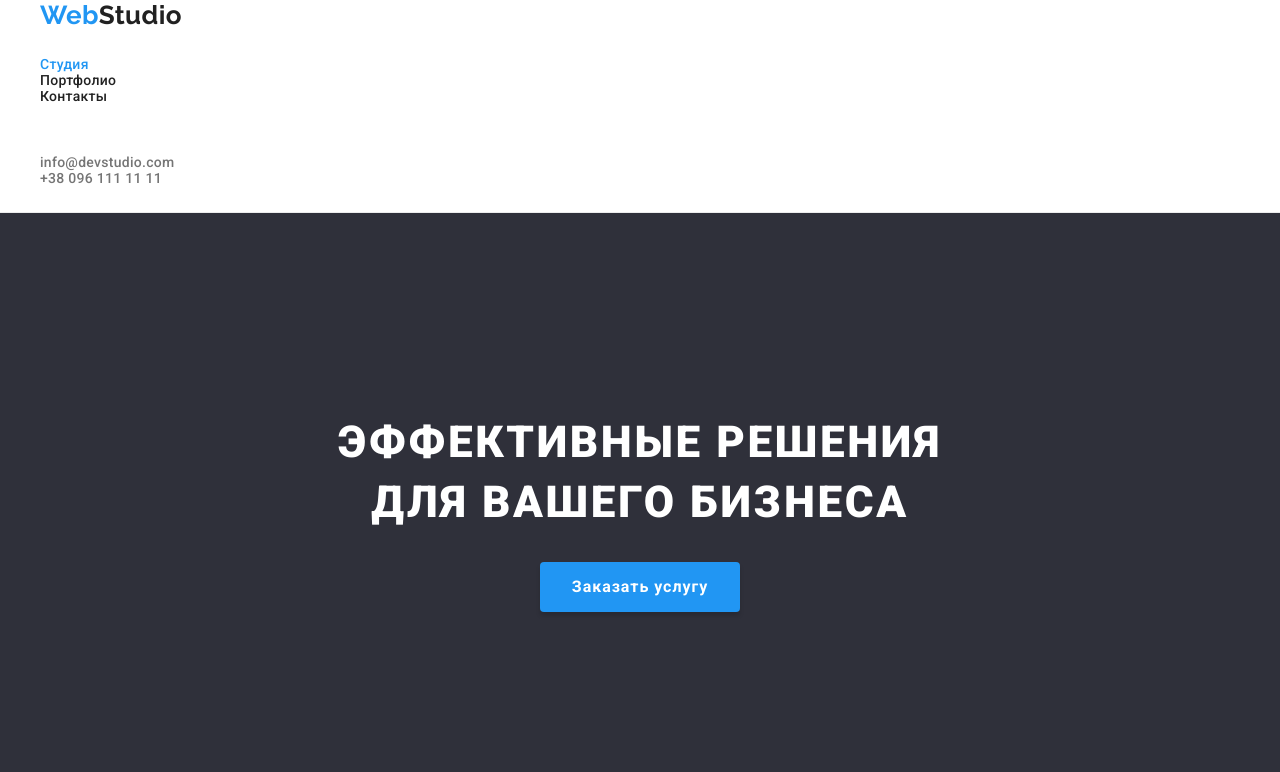
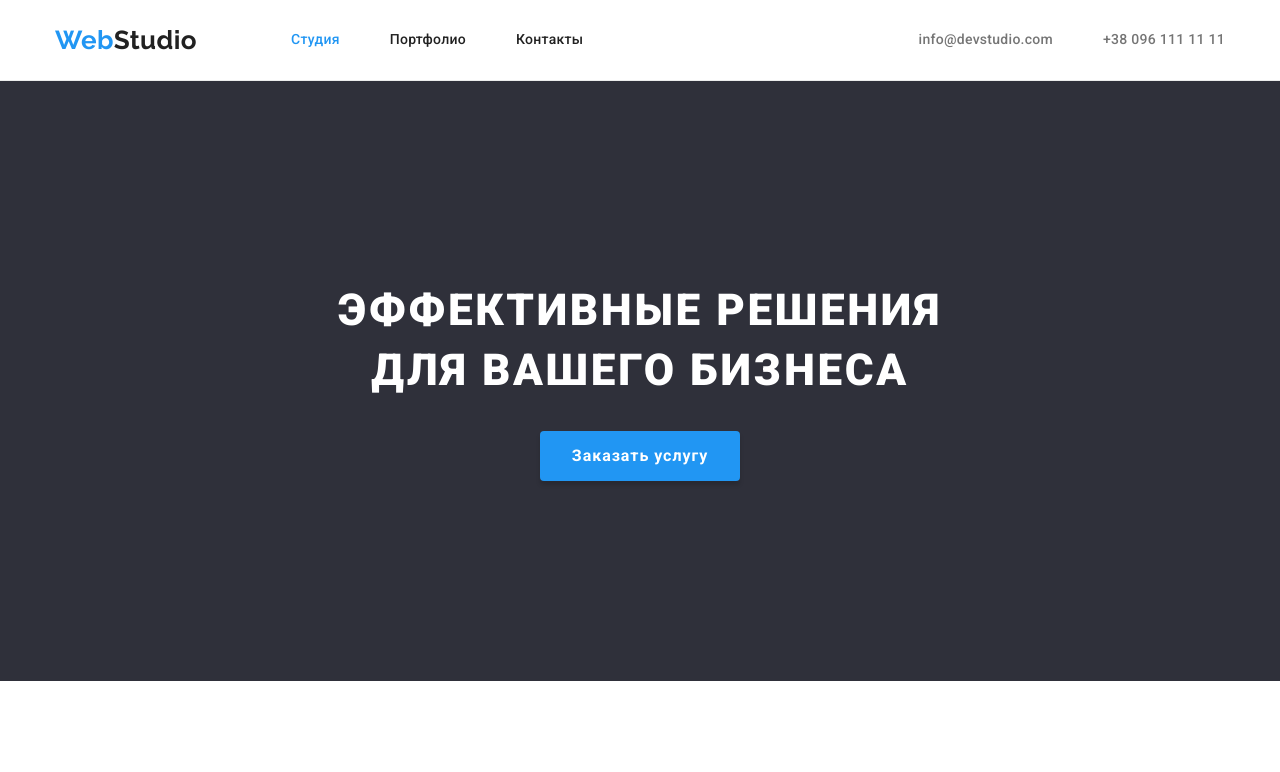
Before and after one commit to ohrimovich/goit-markup-hw-03, a plain HTML site: page index.html in a window 1280 px wide. Shown: the top 772 px of the page. Drawn offline with nearby package versions, Linux system fonts and the light colour scheme.

Commit message:
Добавление стилей хедеру

```diff
--- a/css/styles.css
+++ b/css/styles.css
@@ -33,16 +33,12 @@ ul, p, h1, h2, h3, h4, h5, h6  {
   padding: 0;
 }
 
-.container {
-  width: 1200px;
-  margin: 0 auto;
-  /* outline: solid 1px tomato; */
+img {
+  display: block;
 }
 
-.header {
-  padding-left: 15px;
-  padding-right: 15px;
-  border-bottom: solid 1px #ECECEC;
+.list {
+  list-style: none;
 }
 
 .link {
@@ -50,13 +46,22 @@ ul, p, h1, h2, h3, h4, h5, h6  {
   color: inherit;
 }
 
+.container {
+  width: 1200px;
+  margin-left: auto;
+  margin-right: auto;
+  padding-left: 15px;
+  padding-right: 15px;
+  /* outline: solid 1px tomato; */
+}
+
+.header {
+  border-bottom: solid 1px #ECECEC;
+}
+
 .link:hover,
 .link:focus {
   color: var(--accent-color);
-}
-
-.list {
-  list-style: none;
 }
 
 .current-page {
@@ -64,6 +69,8 @@ ul, p, h1, h2, h3, h4, h5, h6  {
 }
 
 .logo {
+  display: block;
+  margin-right: 94px;
   font-family: "Raleway", sans-serif;
   font-weight: 700;
   font-size: 26px;
@@ -77,9 +84,19 @@ ul, p, h1, h2, h3, h4, h5, h6  {
 .text-logo {
   color: var(--accent-color);
 }
+.header>.container {
+  display: flex;
+  align-items: center;
+}
+
+.main-nav {
+  display: flex;
+  align-items: center;
+
+}
 
 .nav-list {
-  padding: 25px 0;
+  display: flex;
   font-weight: 500;
   font-size: 14px;
   line-height: 1.14;
@@ -88,12 +105,36 @@ ul, p, h1, h2, h3, h4, h5, h6  {
   color: var(--secondary-text-color);
 }
 
+.nav-list .item:not(:last-child) {
+  margin-right: 50px;
+}
+
+
+
+.nav-list .link {
+  display: block;
+  padding-top: 32px;
+  padding-bottom: 32px;
+}
+
 .contact-list {
-  padding: 25px 0;
+  display: flex;
+  margin-left: auto;
   font-weight: 500;
   font-size: 14px;
   line-height: 1.14;
   letter-spacing: 0.02em;
+}
+
+.contact-list .link {
+  display: block;
+  padding-top: 32px;
+  padding-bottom: 32px;
+}
+
+
+.contact-list .item:not(:last-child) {
+  margin-right: 50px;
 }
 
 .section {
@@ -102,12 +143,16 @@ ul, p, h1, h2, h3, h4, h5, h6  {
 }
 
 .hero {
-  padding: 200px 0;
+  padding-top: 200px;
+  padding-bottom: 200px;
   background-color: var(--dark-background-color);
   text-align: center;
 }
 
 .hero-title {
+  max-width: 700px;
+  margin-left: auto;
+  margin-right: auto;
   margin-bottom: 30px;
   font-weight: 900;
   font-size: 44px;
@@ -190,8 +235,12 @@ ul, p, h1, h2, h3, h4, h5, h6  {
 }
 
 .footer {
-  padding: 60px 0;
   background-color: var(--dark-background-color);
+}
+
+.footer-paddings {
+  padding-top: 60px;
+  padding-bottom: 60px;
 }
 
 .footer-address {
--- a/index.html
+++ b/index.html
@@ -17,18 +17,20 @@
 
     <!--Header-->
     <header class="header">
-        <nav class="container">
+        <div class="container">
+        <nav class="main-nav">
             <a class="logo" href="./index.html"><span class="text-logo">Web</span>Studio</a>
                 <ul class="nav-list list">
-                    <li><a class="link current-page" href="./index.html">Студия</a></li>
-                    <li><a class="link" href="./portfolio.html">Портфолио</a></li>
-                    <li><a class="link" href="">Контакты</a></li>
+                    <li class="item"><a class="link current-page" href="./index.html">Студия</a></li>
+                    <li class="item"><a class="link" href="./portfolio.html">Портфолио</a></li>
+                    <li class="item"><a class="link" href="">Контакты</a></li>
                 </ul>
         </nav>
-        <ul class="list contact-list container">
-            <li><a class="link" href="mailto:info@devstudio.com">info@devstudio.com</a></li>
-            <li><a class="link" href="tel:+380961111111">+38 096 111 11 11</a></li>
+        <ul class="list contact-list">
+            <li class="item"><a class="link" href="mailto:info@devstudio.com">info@devstudio.com</a></li>
+            <li class="item"><a class="link" href="tel:+380961111111">+38 096 111 11 11</a></li>
         </ul>
+        </div>
     </header>
 
     <main>
@@ -37,7 +39,7 @@
         <!--Hero-->
         <section class="hero section">
             <div class="container">
-            <h1 class="hero-title">Эффективные решения<br>для вашего бизнеса</h1>
+            <h1 class="hero-title">Эффективные решения для вашего бизнеса</h1>
             <button class="hero-button" type="button">Заказать услугу</button>
             </div>
         </section>
@@ -116,7 +118,7 @@
 
     <!--Footer-->
     <footer class="footer">
-        <div class="container">
+        <div class="container footer-paddings">
         <a class="logo dark-bg" href="./index.html"><span class="text-logo">Web</span>Studio</a>
         <address class="footer-address"> <a class="link" href="https://goo.gl/maps/Tkrdaqp9msqu5Cb39"
                 rel="noopener noreferrer nofollow" target="_blank">г. Киев, пр-т Леси Украинки, 26</a></address>
```
Also changed, not shown: portfolio.html (+16 -14 lines).
